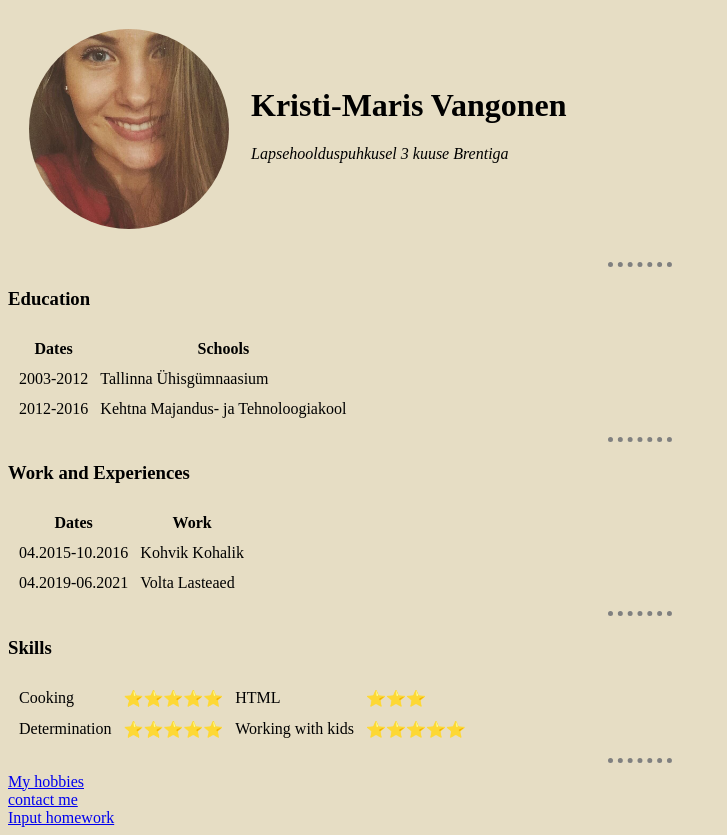
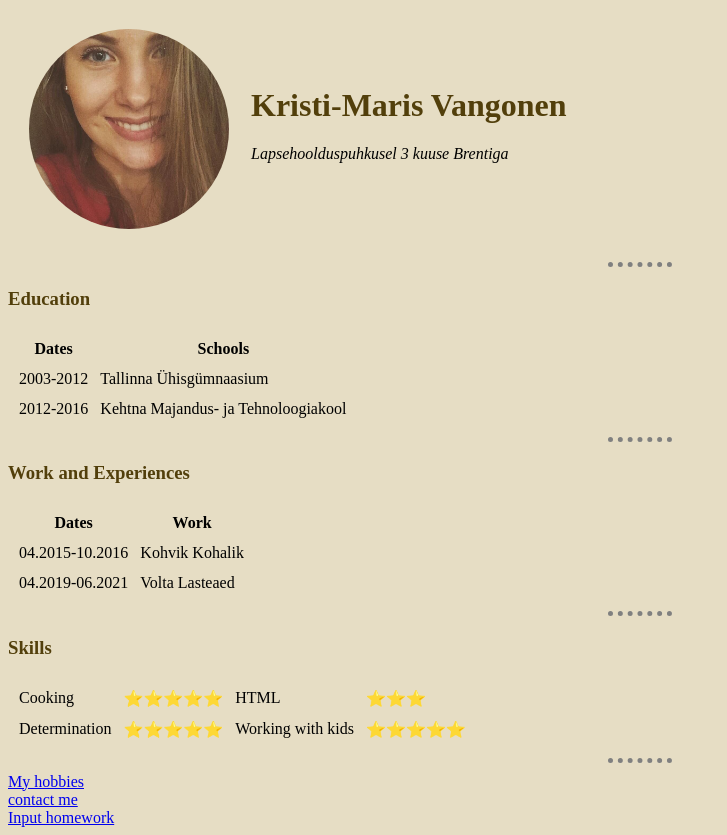
Before and after one commit to MarisVangonen/cv, a plain HTML site: page index.html in a window 1280 px wide. Shown: the whole page, without its empty margins (0-727 px from the left). Drawn offline with Linux system fonts and the light colour scheme.

Commit message:
Changed styles, added favicon

```diff
--- a/css/styles.css
+++ b/css/styles.css
@@ -9,3 +9,4 @@ hr {
   width: 5%;
   border-width: 5px;
 }
+h1,h3{color: #523f0b;}
--- a/index.html
+++ b/index.html
@@ -6,6 +6,7 @@
   <title>♡
     Kristi Leht</title>
 <link rel="stylesheet" href="css/styles.css">
+<link rel="icon" href="favicon.ico">
 </head>
 
 <body>
```
Also changed, not shown: favicon.ico (added).
